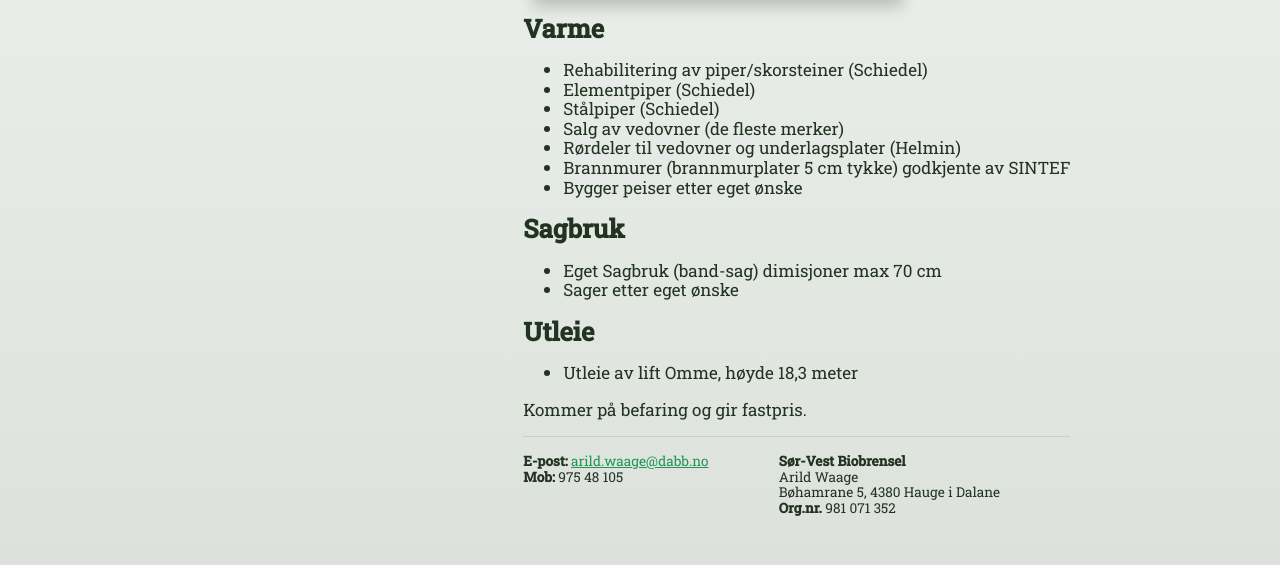
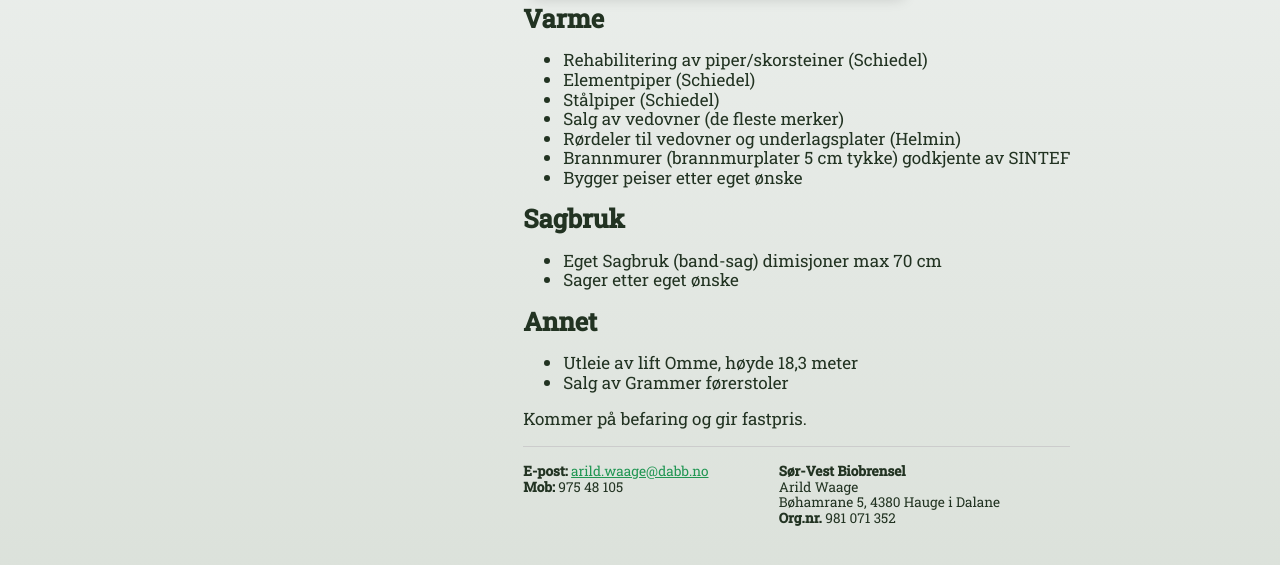
Before and after one commit to fragje/svbio, a website built with Parcel: page index.html in a window 1280 px wide. Shown: the part 203-768 px from the top of the page. Built offline with nearby package versions, Linux system fonts and the light colour scheme.

Commit message:
Add product

```diff
--- a/index.html
+++ b/index.html
@@ -40,9 +40,10 @@
           <li>Eget Sagbruk (band-sag) dimisjoner max 70 cm</li>
           <li>Sager etter eget ønske</li>
         </ul>
-        <h2>Utleie</h2>
+        <h2>Annet</h2>
         <ul>
           <li>Utleie av lift Omme, høyde 18,3 meter</li>
+          <li>Salg av Grammer førerstoler</li>
         </ul>
         <p>Kommer på befaring og gir fastpris.</p>
         <hr>
```
